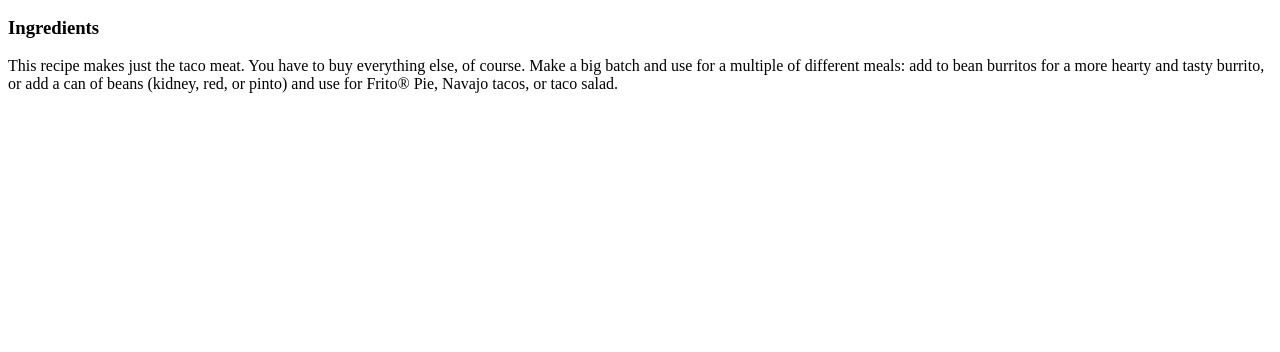
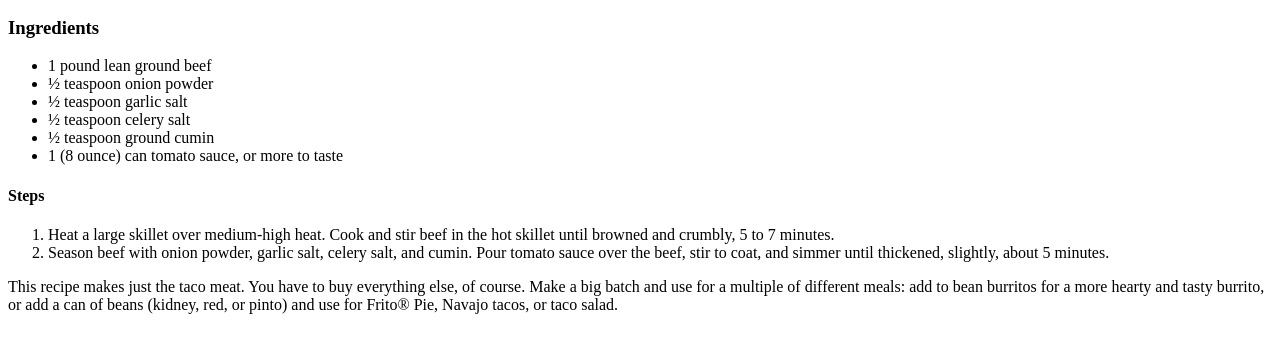
Before and after one commit to SagaRatu/odin-recipes, a plain HTML site: page recipes/taco.html in a window 1280 px wide. Shown: the part 434-786 px from the top of the page. Drawn offline with Linux system fonts and the light colour scheme.

Commit message:
edit recipes/taco.html

```diff
--- a/recipes/taco.html
+++ b/recipes/taco.html
@@ -8,6 +8,19 @@
         <img src="https://imagesvc.meredithcorp.io/v3/mm/image?url=https%3A%2F%2Fimages.media-allrecipes.com%2Fuserphotos%2F5281437.jpg&w=272&h=272&c=sc&poi=face&q=60">
         <h2>Tacos Meat</h2>
         <h3>Ingredients</h3>
+        <ul>
+            <li>1 pound lean ground beef</li>
+            <li>½ teaspoon onion powder</li>
+            <li>½ teaspoon garlic salt</li>
+            <li>½ teaspoon celery salt</li>
+            <li>½ teaspoon ground cumin</li>
+            <li>1 (8 ounce) can tomato sauce, or more to taste</li>
+        </ul>
+        <h4>Steps</h4>
+        <ol>
+            <li>Heat a large skillet over medium-high heat. Cook and stir beef in the hot skillet until browned and crumbly, 5 to 7 minutes.</li>
+            <li>Season beef with onion powder, garlic salt, celery salt, and cumin. Pour tomato sauce over the beef, stir to coat, and simmer until thickened, slightly, about 5 minutes.</li>
+        </ol>
         <p>This recipe makes just the taco meat. You have to buy everything else, of course. Make a big batch and use for a multiple of different meals: add to bean burritos for a more hearty and tasty burrito, or add a can of beans (kidney, red, or pinto) and use for Frito® Pie, Navajo tacos, or taco salad.</p>
     </body>
 
```
